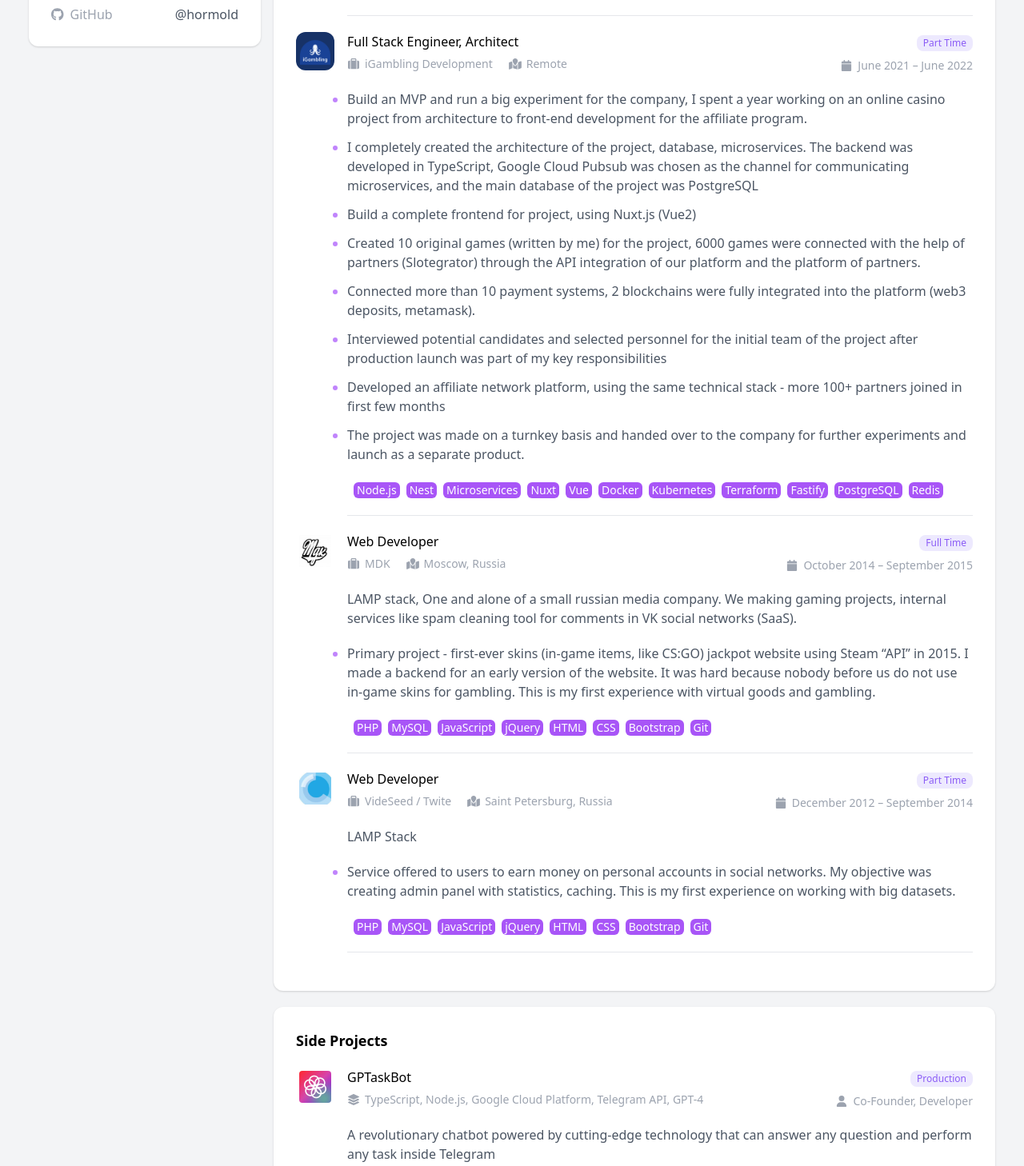
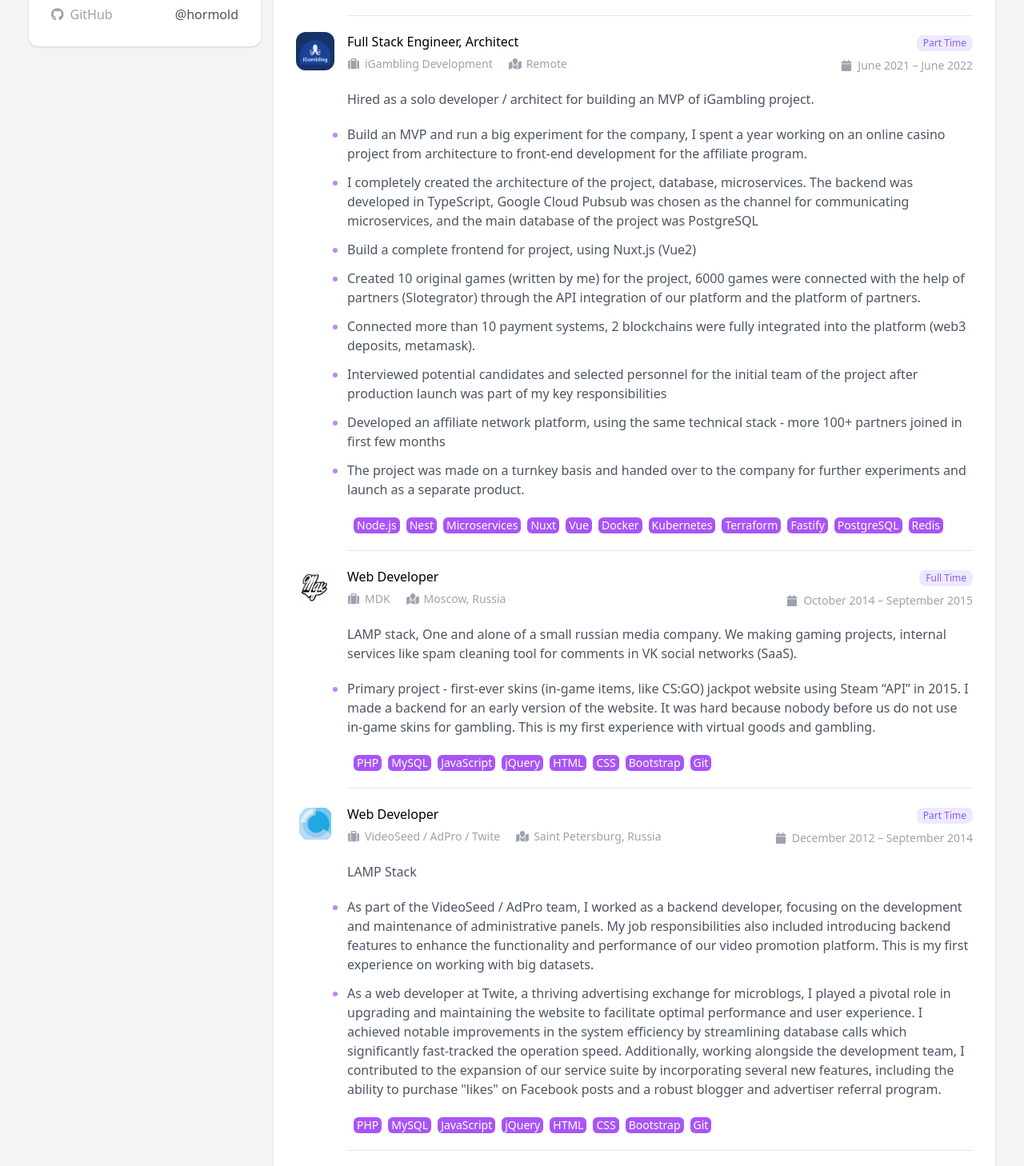
Before and after one commit to Hormold/Hormold, a Next.js app: page / in a window 1280 px wide. Shown: the part 1032-2490 px from the top of the page at 80% size. Built offline with nearby package versions, Linux system fonts and the light colour scheme.

Commit message:
bug fixes

```diff
--- a/src/app/components/experience.tsx
+++ b/src/app/components/experience.tsx
@@ -56,7 +56,7 @@
             `Developed an affiliate network platform, using the same technical stack - more 100+ partners joined in first few months`,
             `The project was made on a turnkey basis and handed over to the company for further experiments and launch as a separate product.`
         ],
-        descrption: `Hired as a solo architect/developer for an MVP iGambling project.`,
+        description: `Hired as a solo developer / architect for building an MVP of iGambling project.`,
         imageName: 'company/igambling.png?1',
         backgroundColor: '#173267',
     },
@@ -76,7 +76,7 @@
     {
         position: 'Web Developer',
         type: 'Part time',
-        company: 'VideSeed / Twite',
+        company: 'VideoSeed / AdPro / Twite',
         companyLink: `https://adv.videoseed.ru/`,
         location: 'Saint Petersburg, Russia',
         startedAt: 'December 2012',
@@ -84,7 +84,8 @@
         skills: ['PHP', 'MySQL', 'JavaScript', 'jQuery', 'HTML', 'CSS', 'Bootstrap', 'Git'],
         description: 'LAMP Stack',
         keyPoints: [
-            `Service offered to users to earn money on personal accounts in social networks. My objective was creating admin panel with statistics, caching. This is my first experience on working with big datasets.`
+            `As part of the VideoSeed / AdPro team, I worked as a backend developer, focusing on the development and maintenance of administrative panels. My job responsibilities also included introducing backend features to enhance the functionality and performance of our video promotion platform. This is my first experience on working with big datasets.`,
+            `As a web developer at Twite, a thriving advertising exchange for microblogs, I played a pivotal role in upgrading and maintaining the website to facilitate optimal performance and user experience. I achieved notable improvements in the system efficiency by streamlining database calls which significantly fast-tracked the operation speed. Additionally, working alongside the development team, I contributed to the expansion of our service suite by incorporating several new features, including the ability to purchase "likes" on Facebook posts and a robust blogger and advertiser referral program.`
         ],
         imageName: 'company/videoseed.jpg',
 
--- a/src/app/layout.tsx
+++ b/src/app/layout.tsx
@@ -1,16 +1,14 @@
 import './globals.css'
 import 'node_modules/@fortawesome/fontawesome-svg-core/styles.css'
 import type { Metadata } from 'next'
+import { config } from "@fortawesome/fontawesome-svg-core";
 
 export const metadata: Metadata = {
   title: 'Nikita Podelenko - Full stack TS/JS developer',
   description: 'CV of Nikita Podelenko, a full stack TS/JS developer based in United States, California, Orange County area with 10+ years of experience.',
 }
 
-import { config } from "@fortawesome/fontawesome-svg-core";
-
 config.autoAddCss = false;
-
 
 export default function RootLayout({
   children,
--- a/src/app/page.tsx
+++ b/src/app/page.tsx
@@ -15,6 +15,8 @@
 
     if (prefersDark) {
         document.documentElement.classList.add('dark')
+        // set cookie to dark
+        document.cookie = "theme=dark;path=/"
     }
   }, []);
 
```
